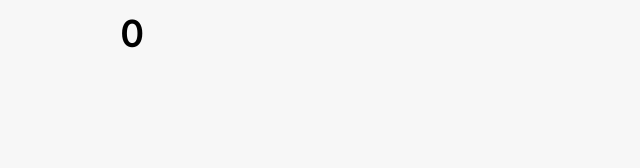
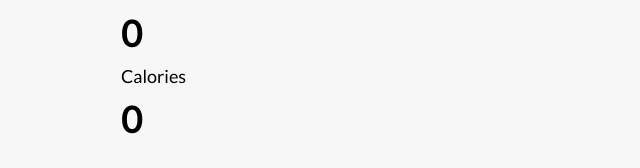
Before and after one commit to MCabrera90/Project4, a Vue app: page / in a window 1280 px wide. Shown: the part 891-1059 px from the top of the page, without its empty margins (319-959 px from the left). Before the commit the page ends 976 px from the top, so only its background shows below. Built offline with nearby package versions, Linux system fonts and the light colour scheme.

Commit message:
added method to add calories

```diff
--- a/src/App.vue
+++ b/src/App.vue
@@ -12,19 +12,25 @@
 
   const calcSub = computed(()=>{
     return transactions.value.reduce((acc, x)=>{
-      return acc+x.amount
+      return acc + x.amount
     },0)
   })
 
   const calcTax = computed(()=>{
     return transactions.value.reduce((acc, x)=>{
-      return (acc+x.amount*0.0825).toFixed(3)
+      return (acc + x.amount * 0.0825).toFixed(3)
     },0)
   })
 
   const calcTot = computed(()=>{
     return transactions.value.reduce((acc, x)=>{
-      return (acc+x.amount*1.0825).toFixed(2)
+      return (acc + x.amount * 1.0825).toFixed(2)
+    },0)
+  })
+
+  const calcCalories = computed(()=>{
+    return transactions.value.reduce((acc, x)=>{
+      return acc + x.calories
     },0)
   })
 
@@ -88,5 +94,7 @@
       <TotalBalance :amount="calcTax"></TotalBalance>
       <label>Total</label>
       <TotalBalance :amount="calcTot"></TotalBalance>
+      <label>Calories</label>
+      <TotalBalance :amount="calcCalories"></TotalBalance>
     </div>
 </template>
--- a/src/components/AddGroceryItem.vue
+++ b/src/components/AddGroceryItem.vue
@@ -12,7 +12,7 @@
         const transactionData = {
             text: text.value,
             amount: parseFloat(amount.value),
-            calories: parseFloat(calories.value),
+            calories: parseInt(calories.value),
         }
 
         emit('transactionSubmitted', transactionData)
```
